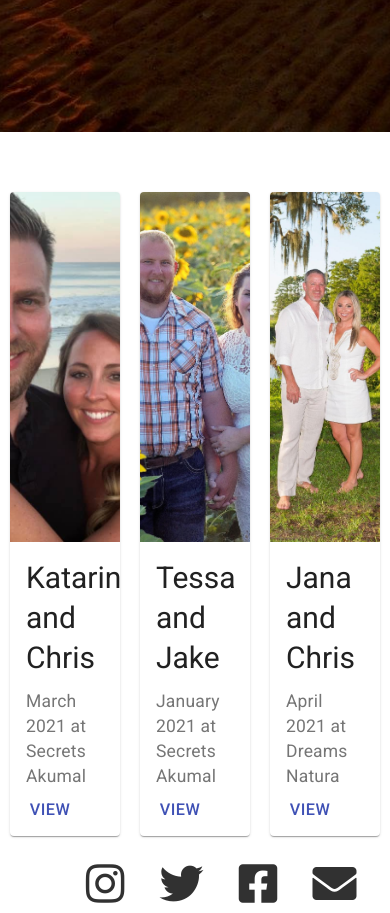
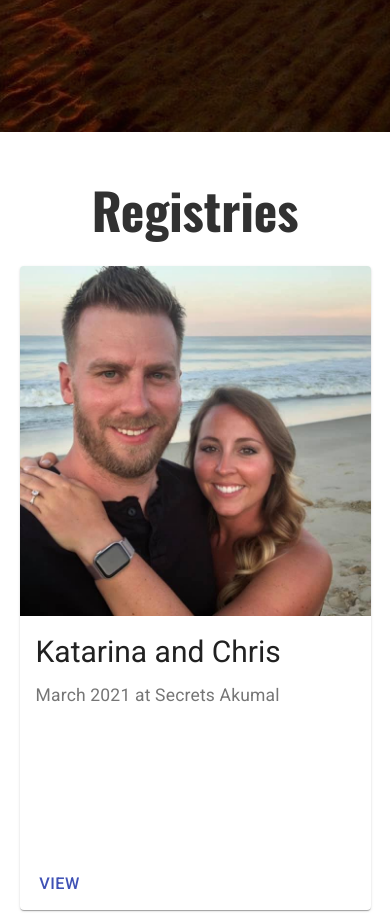
Before and after one commit to ryand67/TSG-Site, a React (Create React App) app in the folder client/: page /honeymoon-registries in a window 390 px wide. Shown: the part 712-1625 px from the top of the page. Built offline with nearby package versions, Linux system fonts and the light colour scheme; the HTML template or start-up script is replaced by a standard one.

Commit message:
responsiveness tweaks

```diff
--- a/client/src/components/Registries/Registries.js
+++ b/client/src/components/Registries/Registries.js
@@ -26,9 +26,12 @@ function Registries() {
 
     return (
         <div className="registriesPage">
-            {registriesInfo.map(item => {
-                return <Card name={item.name} desc={item.desc} picture={item.picture} pageLink={item.pageLink} className="registriesCard" />
-            })}
+            <h1 className="registriesTitle">Registries</h1>
+            <div className="regCardDiv">
+                {registriesInfo.map(item => {
+                    return <Card name={item.name} desc={item.desc} picture={item.picture} pageLink={item.pageLink} className="registriesCard" />
+                })}
+            </div>
         </div>
     )
 }
--- a/client/src/components/Registries/registries.css
+++ b/client/src/components/Registries/registries.css
@@ -1,12 +1,43 @@
 .registriesPage {
     display: flex;
+    flex-direction: column;
+    width: 100%;
+    justify-content: center;
+    align-items: center;
+    margin: 2em 0;
+}
+
+.regCardDiv {
+    display: flex;
+    justify-content: center;
     flex-direction: row;
     width: 100%;
-    justify-content: center;
+    align-items: center;
 }
 
 .newRegCard {
     width: 410px;
     margin: .5em;
-    margin-top: 3em;
+    margin-top: 1em;
 }
+
+.registriesTitle {
+    color: var(--main-dark-text);
+    font-size: 2.5em;
+}
+
+@media only screen and (max-width: 1000px) {
+    .regCardDiv {
+        flex-direction: column;
+    }
+
+    .newRegCard {
+        width: 80%;
+    }
+}
+
+@media only screen and (max-width: 500px) {
+    .newRegCard {
+        width: 90%;
+    }
+}
```
